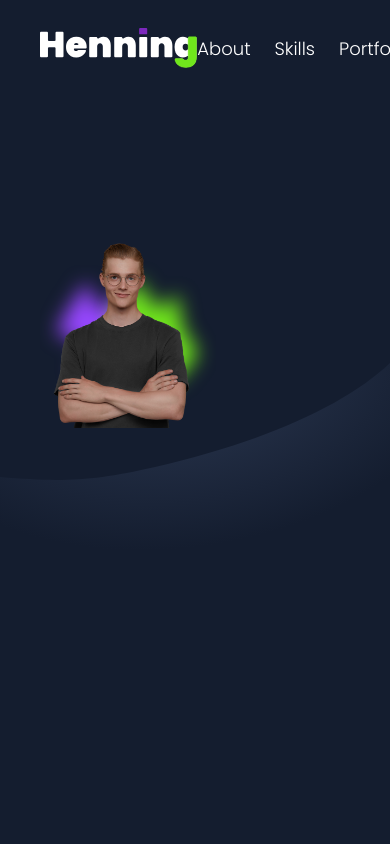
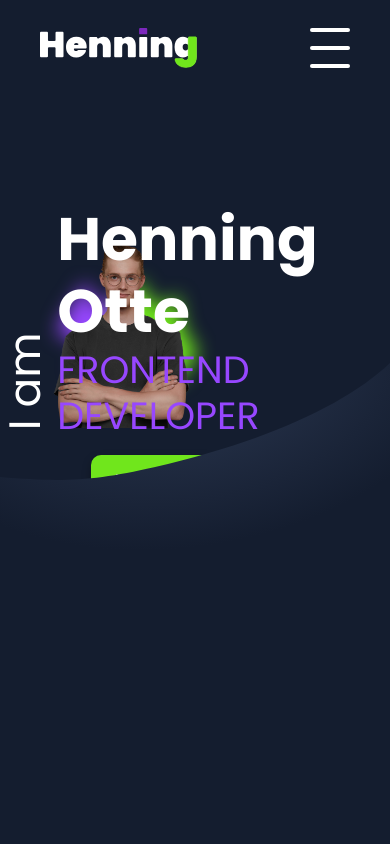
Before and after one commit to HenningOtte/Portfolio, an Angular app: page / in a window 390 px wide. Shown: the top 844 px of the page. Built offline with nearby package versions, Linux system fonts and the light colour scheme.

Commit message:
Add mobile navbar with burger menu toggle and styling

```diff
--- a/src/app/app.html
+++ b/src/app/app.html
@@ -1,3 +1,4 @@
-<app-navbar></app-navbar>
+<app-navbar class="dNone-max-1080"></app-navbar>
+<app-navbar-mobile class="dNone-min-1080"></app-navbar-mobile>
 <router-outlet></router-outlet>
 <app-footer></app-footer>
--- a/src/app/app.ts
+++ b/src/app/app.ts
@@ -2,10 +2,11 @@ import { Component, signal } from '@angular/core';
 import { RouterOutlet } from '@angular/router';
 import { Navbar } from './navbar/navbar';
 import { Footer } from './footer/footer';
+import { NavbarMobile } from './navbar-mobile/navbar-mobile';
 
 @Component({
   selector: 'app-root',
-  imports: [RouterOutlet, Navbar, Footer],
+  imports: [RouterOutlet, Navbar, Footer, NavbarMobile],
   templateUrl: './app.html',
   styleUrl: './app.scss'
 })
--- /dev/null
+++ b/src/app/navbar-mobile/navbar-mobile.html
@@ -0,0 +1,19 @@
+<nav class="navbar max-width site-padding">
+    <img class="navbar_logo" src="/images/icons/Henning_Logo.svg" alt="">
+
+    <button class="burger-menu" (click)="toggleMenu()">
+        <div [ngClass]="{'rotate-top' : isMenuOpen}" class="bar"></div>
+        <div [ngClass]="{'rotate-bottom' : isMenuOpen}" class="bar rotate-bottom"></div>
+        <div [ngClass]="{'dNone' : isMenuOpen}" class="bar"></div>
+    </button>
+
+    <div [ngClass]="{'push-in-nav' : isMenuOpen}" class="nav-links">
+        <a href="">About me</a>
+        <a href="">My skills</a>
+        <a href="">Portfolio</a>
+        <a href="">Contact</a>
+        <div class="languages">
+            <button>EN</button>/<button>DE</button>
+        </div>
+    </div>
+</nav>
--- /dev/null
+++ b/src/app/navbar-mobile/navbar-mobile.scss
@@ -0,0 +1,81 @@
+@use '../styles/variables' as *;
+
+.navbar {
+  position: fixed;
+  width: 100%;
+  height: 96px;
+  background-color: $bg-darkblue;
+  display: flex;
+  justify-content: space-between;
+  align-items: center;
+  padding-top: 24px;
+  padding-bottom: 24px;
+  z-index: 100;
+}
+
+.navbar_logo {
+  height: 40px;
+}
+
+.burger-menu {
+  position: relative;
+  height: 40px;
+  width: 40px;
+  padding: 0;
+  background-color: transparent;
+  display: flex;
+  flex-direction: column;
+  justify-content: space-between;
+  border: none;
+  cursor: pointer;
+}
+
+.bar {
+  width: 100%;
+  height: 4px;
+  border-radius: 2px;
+  background-color: white;
+  pointer-events: none;
+  transition: all 0.25s ease;
+}
+
+.rotate-top {
+  position: absolute;
+  transform: translateY(18px) rotate(45deg);
+}
+
+.rotate-bottom {
+  position: absolute;
+  transform: translateY(18px) rotate(-45deg);
+}
+
+.nav-links {
+  margin-top: 96px;
+  position: fixed;
+  inset: 0;
+  background-color: rgb(20, 29, 47, 0.5);
+  font-size: 24px;
+  transition: all 0.3s ease;
+  transform: translateX(100vw);
+
+  display: flex;
+  flex-direction: column;
+  justify-content: center;
+  align-items: center;
+  gap: 40px;
+
+  backdrop-filter: blur(10px);
+
+  > a {
+    color: white;
+    text-decoration: none;
+    cursor: pointer;
+    &:hover {
+      color: $neon-green;
+    }
+  }
+}
+
+.push-in-nav {
+  transform: translateX(0);
+}
--- /dev/null
+++ b/src/app/navbar-mobile/navbar-mobile.ts
@@ -0,0 +1,18 @@
+import { CommonModule } from '@angular/common';
+import { Component } from '@angular/core';
+
+@Component({
+  selector: 'app-navbar-mobile',
+  imports: [CommonModule],
+  templateUrl: './navbar-mobile.html',
+  styleUrl: './navbar-mobile.scss',
+})
+export class NavbarMobile {
+  isMenuOpen = false;
+
+  constructor() {}
+
+  toggleMenu() {
+    this.isMenuOpen ? (this.isMenuOpen = false) : (this.isMenuOpen = true);
+  }
+}
--- a/src/styles.scss
+++ b/src/styles.scss
@@ -77,14 +77,18 @@ h3 {
   }
 }
 
-.dNone-max-880 {
-  @media (max-width: 880px) {
+.dNone {
+  display: none;
+}
+
+.dNone-max-1080 {
+  @media (max-width: 1080px) {
     display: none !important;
   }
 }
 
-.dNone-min-880 {
-  @media (min-width: 880px) {
+.dNone-min-1081 {
+  @media (min-width: 1081px) {
     display: none !important;
   }
 }
```
Also changed, not shown: 1 other file (tests, documents, lock files or other folders).
